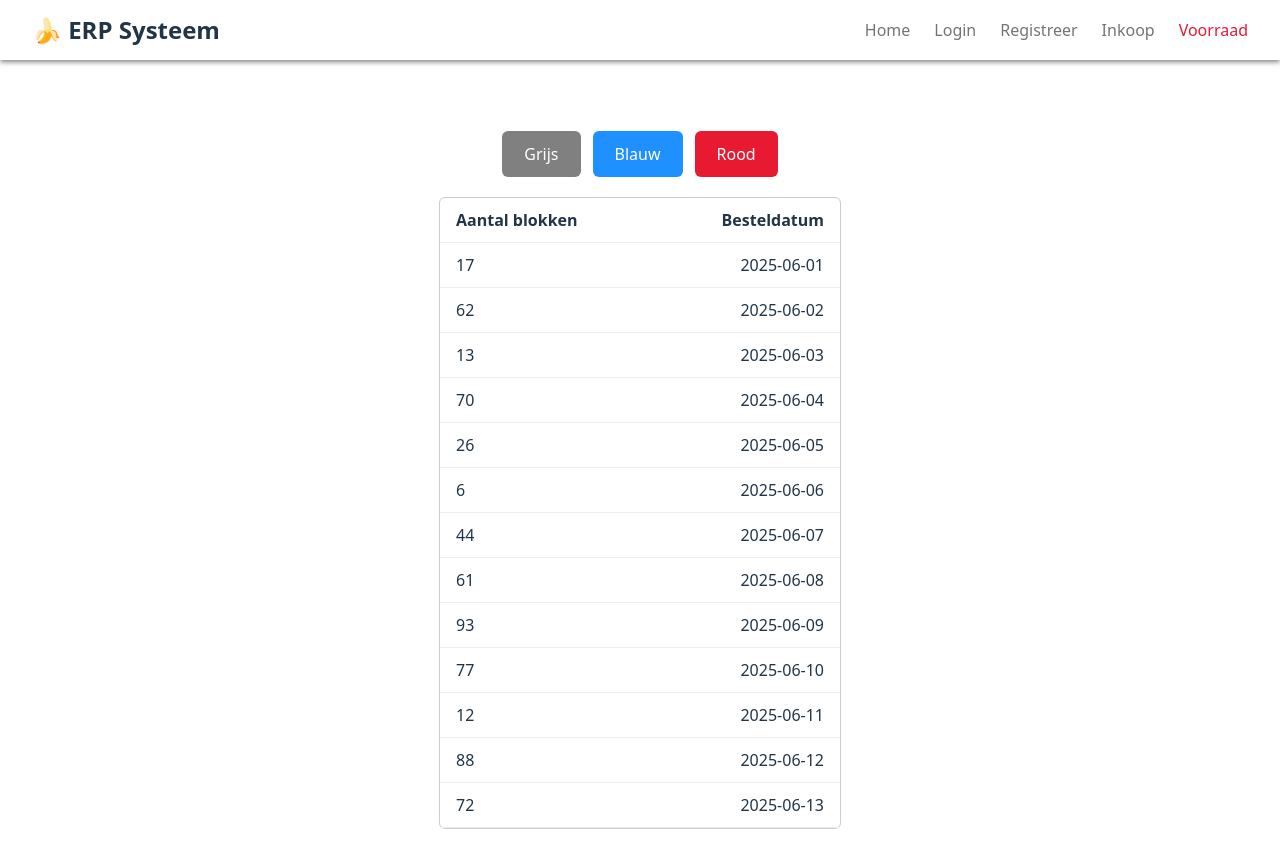
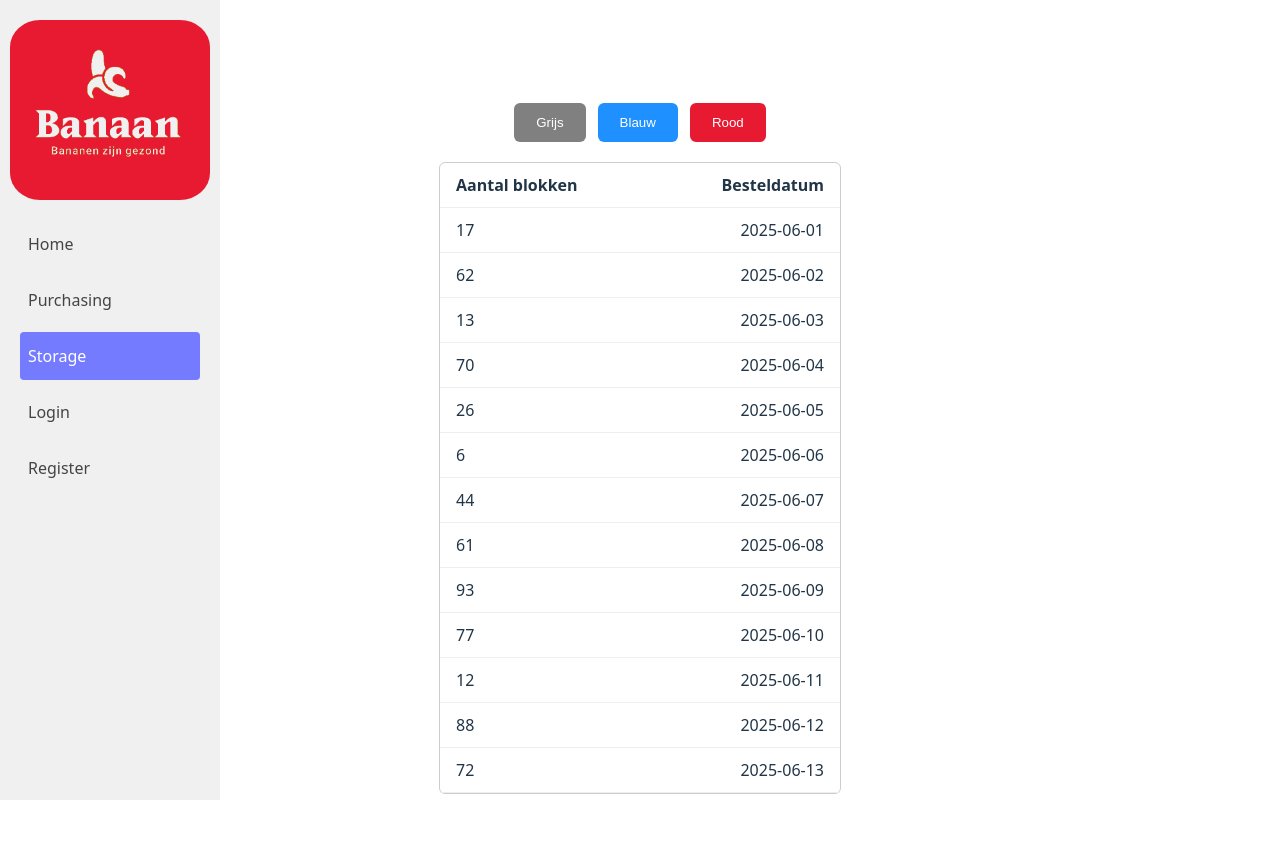
Before and after one commit to Abdulkadirzuyd/Dev-Ops-B2C6, a React (Vite) app in the folder frontend/: page /storage in a window 1280 px wide. Shown: the top 868 px of the page. Built offline with nearby package versions, Linux system fonts and the light colour scheme.

Commit message:
adds new menu structure, and new homepage and startuppage

```diff
--- a/frontend/src/App.jsx
+++ b/frontend/src/App.jsx
@@ -1,24 +1,40 @@
-import { BrowserRouter, Routes, Route } from "react-router-dom";
-import HomePage from "./pages/Home/HomePage";
+import { BrowserRouter, Routes, Route, useLocation } from "react-router-dom";
 import LoginPage from "./pages/Login/LoginPage";
 import RegisterPage from "./pages/Register/RegisterPage";
-import Navbar from "./pages/Navbar/Navbar";
+import Navbar from "./components/Navbar";
 import Purchasing from "./pages/Purchasing/Purchasing";
 import StoragePage from "./pages/Storage/StoragePage";
+import StartupPage from "./pages/Startup/StartupPage";
+import HomePage from "./pages/Home/HomePage";
 
-function App() {
+function AppContent() {
+  const location = useLocation();
+
+  // Verberg Navbar op deze routes
+  const hiddenRoutes = ["/", "/login", "/register"];
+  const hideNavbar = hiddenRoutes.includes(location.pathname);
+
+  return (
+    <div style={{ display: "flex", minHeight: "100vh" }}>
+      {!hideNavbar && <Navbar />}
+      <div className={hideNavbar ? "centered-page" : "main-content"}>
+        <Routes>
+          <Route path="/" element={<StartupPage />} />
+          <Route path="/home" element={<HomePage />} />
+          <Route path="/purchasing" element={<Purchasing />} />
+          <Route path="/login" element={<LoginPage />} />
+          <Route path="/register" element={<RegisterPage />} />
+          <Route path="/storage" element={<StoragePage />} />
+        </Routes>
+      </div>
+    </div>
+  );
+}
+
+export default function App() {
   return (
     <BrowserRouter>
-      <Navbar />
-      <Routes>
-        <Route path="/" element={<HomePage />} />
-        <Route path="/purchasing" element={<Purchasing />} />
-        <Route path="/login" element={<LoginPage />} />
-        <Route path="/register" element={<RegisterPage />} />
-        <Route path="/storage" element={<StoragePage />} />
-      </Routes>
+      <AppContent />
     </BrowserRouter>
   );
 }
-
-export default App;
--- /dev/null
+++ b/frontend/src/components/Navbar.css
@@ -0,0 +1,22 @@
+.navbar {
+  height: 100vh;
+  width: 220px;
+  background-color: #333333;
+  display: flex;
+  flex-direction: column;
+  padding: 20px;
+  box-sizing: border-box;
+}
+
+.navbar-logo {
+  display: flex;
+  justify-content: center;
+  align-items: center;
+  margin-bottom: 20px;
+}
+
+.navbar-logo img {
+  width: 200px;
+  height: auto;
+  border-radius: 15%;
+}
--- /dev/null
+++ b/frontend/src/components/Navbar.jsx
@@ -0,0 +1,20 @@
+import { NavLink } from "react-router-dom";
+import './Navbar.css';
+import logo from '../assets/banaanlogo.png';
+
+function Navbar() {
+  return (
+    <nav className="navbar">
+       <div className="navbar-logo">
+        <img src={logo} alt="Logo" />
+      </div>
+      <NavLink to="/home" end>Home</NavLink>
+      <NavLink to="/purchasing">Purchasing</NavLink>
+      <NavLink to="/storage">Storage</NavLink>
+      <NavLink to="/login">Login</NavLink>
+      <NavLink to="/register">Register</NavLink>
+    </nav>
+  );
+}
+
+export default Navbar;
--- a/frontend/src/index.css
+++ b/frontend/src/index.css
@@ -13,44 +13,51 @@
   -moz-osx-font-smoothing: grayscale;
 }
 
-a {
-  font-weight: 500;
-  color: #747474;
-  text-decoration: inherit;
-}
-a:hover {
-  color: #535bf2;
+.navbar {
+  position: fixed;
+  top: 0;
+  left: 0;
+  height: 100vh; /* Volledige hoogte */
+  width: 220px; /* Sidebar breedte */
+  background-color: #333333;
+  display: flex;
+  flex-direction: column;
+  padding: 20px;
+  box-sizing: border-box;
 }
 
-body {
-  margin: 0;
-  min-width: 320px;
-  min-height: 100vh;
+.navbar a {
+  color: #ccc;
+  text-decoration: none;
+  padding: 12px 8px;
+  font-weight: 500;
+  border-radius: 4px;
+  margin-bottom: 8px;
+  transition: background-color 0.3s, color 0.3s;
 }
 
-
-h1 {
-  font-size: 2em;
-  line-height: .5;
+.navbar a:hover,
+.navbar a.active {
+  background-color: #535bf2;
+  color: white;
 }
 
-button {
-  border-radius: 8px;
-  border: 1px solid transparent;
-  padding: 0.6em 1.2em;
-  font-size: 1em;
-  font-weight: 500;
-  font-family: inherit;
-  background-color: #000000;
-  cursor: pointer;
-  transition: border-color 0.25s;
+.main-content {
+   flex: 1;
+  padding: 20px;
+  box-sizing: border-box;
+  background-color: inherit;
+  color: inherit;
 }
-button:hover {
-  border-color: #e81a31;
-}
-button:focus,
-button:focus-visible {
-  outline: 4px auto -webkit-focus-ring-color;
+
+.centered-page {
+  display: flex;
+  flex-direction: column;
+  align-items: center;
+  justify-content: center;
+  padding: 2rem;
+  width: 100%;
+  min-height: 100vh;
 }
 
 @media (prefers-color-scheme: light) {
@@ -64,4 +71,17 @@ button:focus-visible {
   button {
     background-color: #f9f9f9;
   }
+
+  /* lichte navbar */
+  .navbar {
+    background-color: #f0f0f0;
+  }
+  .navbar a {
+    color: #444;
+  }
+  .navbar a:hover,
+  .navbar a.active {
+    background-color: #747bff;
+    color: white;
+  }
 }
--- a/frontend/src/pages/Home/HomePage.jsx
+++ b/frontend/src/pages/Home/HomePage.jsx
@@ -1,34 +1,19 @@
-import { useNavigate } from 'react-router-dom';
+import { useState } from 'react';
 import styles from './HomeStyle.module.css';
-import logo from '../../assets/banaanlogo.png';
-import { useEffect } from 'react';
 
 export default function HomePage() {
-  const navigate = useNavigate();
+  const [email, setEmail] = useState('');
+  const [password, setPassword] = useState('');
 
-  useEffect(() => {
-    // Scroll uitschakelen
-    document.body.style.overflow = 'hidden';
-
-    return () => {
-      // Scroll weer inschakelen als je van de pagina af gaat
-      document.body.style.overflow = 'auto';
-    };
-  }, []);
+  const handleSubmit = (e) => {
+    e.preventDefault();
+    // Hier kun je inloggen verwerken, bv. API-call
+    alert(`Inloggen met:\nEmail: ${email}\nWachtwoord: ${password}`);
+  };
 
   return (
     <div className={styles.container}>
-      <img src={logo} alt="Logo" className={styles.logo} />
-      <h1>Welkom bij ons ERP Systeem</h1>
-      <h1>Casus team Banaan 🍌</h1>
-      <div className={styles.buttons}>
-      <button className={styles.button} onClick={() => navigate('/login')}>
-        Login
-        </button>
-        <button className={styles.button} onClick={() => navigate('/register')}>
-        Registreer
-      </button>
-      </div>
+
     </div>
   );
 }
--- a/frontend/src/pages/Home/HomeStyle.module.css
+++ b/frontend/src/pages/Home/HomeStyle.module.css
@@ -1,29 +1,48 @@
 .container {
     display: flex;
     flex-direction: column;
+    align-items: center;
     justify-content: center;
-  align-items: center;
-  min-height: 100vh;
+    min-height: 80vh;
+    padding: 2rem;
     text-align: center;
   }
 
-.buttons {
+  form {
     display: flex;
     flex-direction: column;
     gap: 1rem;
-  margin-top: 1rem;
-  align-items: center;
+    width: 300px;
+    max-width: 90vw;
+  }
+
+  label {
+    font-weight: 600;
+    text-align: left;
+  }
+
+  input {
+    padding: 0.75rem 1rem;
+    border-radius: 6px;
+    border: 1px solid #555;
+    font-size: 1rem;
+    outline: none;
+    transition: border-color 0.25s;
+  }
+
+  input:focus {
+    border-color: #ffc400;
   }
 
   .button {
+    margin-top: 1rem;
     padding: 0.75rem 1.5rem;
-  font-size: 1rem;
+    font-size: 1.1rem;
     border-radius: 8px;
-  cursor: pointer;
-  width: 200px;
-  transition: transform 0.5s ease;
+    border: none;
     background-color: #e81a31;
     color: white;
+    cursor: pointer;
     transition: background-color 0.3s, transform 0.3s;
   }
 
@@ -33,10 +52,3 @@
     color: #e81a31;
     transform: scale(1.05);
   }
-
-.logo {
-  width: 300px;
-  height: auto;
-  margin-bottom: 20px;
-  border-radius: 5rem;
-}
--- a/frontend/src/pages/Login/LoginPage.jsx
+++ b/frontend/src/pages/Login/LoginPage.jsx
@@ -1,14 +1,17 @@
 import { useState } from 'react';
+import { useNavigate } from 'react-router-dom'; // ⬅️ importeer deze
 import styles from './LoginStyle.module.css';
 
 export default function LoginPage() {
   const [email, setEmail] = useState('');
   const [password, setPassword] = useState('');
+  const navigate = useNavigate(); // ⬅️ gebruik de hook
 
   const handleSubmit = (e) => {
     e.preventDefault();
-    // Hier kun je inloggen verwerken, bv. API-call
-    alert(`Inloggen met:\nEmail: ${email}\nWachtwoord: ${password}`);
+
+    // Simuleer een succesvolle login en navigeer naar de homepagina // ALLEEN VOOR DEVELOPMENT
+    navigate('/home', { replace: true }); // ⬅️ vervangt /login in de browsergeschiedenis
   };
 
   return (
--- /dev/null
+++ b/frontend/src/pages/Startup/StartupPage.jsx
@@ -0,0 +1,34 @@
+import { useNavigate } from 'react-router-dom';
+import styles from './StartupStyle.module.css';
+import logo from '../../assets/banaanlogo.png';
+import { useEffect } from 'react';
+
+export default function StartupPage() {
+  const navigate = useNavigate();
+
+  useEffect(() => {
+    // Scroll uitschakelen
+    document.body.style.overflow = 'hidden';
+
+    return () => {
+      // Scroll weer inschakelen als je van de pagina af gaat
+      document.body.style.overflow = 'auto';
+    };
+  }, []);
+
+  return (
+    <div className={styles.container}>
+      <img src={logo} alt="Logo" className={styles.logo} />
+      <h1>Welkom bij ons ERP Systeem</h1>
+      <h1>Casus team Banaan 🍌</h1>
+      <div className={styles.buttons}>
+      <button className={styles.button} onClick={() => navigate('/login')}>
+        Login
+        </button>
+        <button className={styles.button} onClick={() => navigate('/register')}>
+        Registreer
+      </button>
+      </div>
+    </div>
+  );
+}
--- /dev/null
+++ b/frontend/src/pages/Startup/StartupStyle.module.css
@@ -0,0 +1,42 @@
+.container {
+  display: flex;
+  flex-direction: column;
+  justify-content: center;
+  align-items: center;
+  min-height: 100vh;
+  text-align: center;
+}
+
+.buttons {
+  display: flex;
+  flex-direction: column;
+  gap: 1rem;
+  margin-top: 1rem;
+  align-items: center;
+}
+
+.button {
+  padding: 0.75rem 1.5rem;
+  font-size: 1rem;
+  border-radius: 8px;
+  cursor: pointer;
+  width: 200px;
+  transition: transform 0.5s ease;
+  background-color: #e81a31;
+  color: white;
+  transition: background-color 0.3s, transform 0.3s;
+}
+
+.button:hover {
+    background-color: #ffffff00;
+    border: 2px solid;
+    color: #e81a31;
+    transform: scale(1.05);
+  }
+
+.logo {
+  width: 300px;
+  height: auto;
+  margin-bottom: 20px;
+  border-radius: 5rem;
+}
```
Lines whose indentation alone changed are shown as unchanged.
